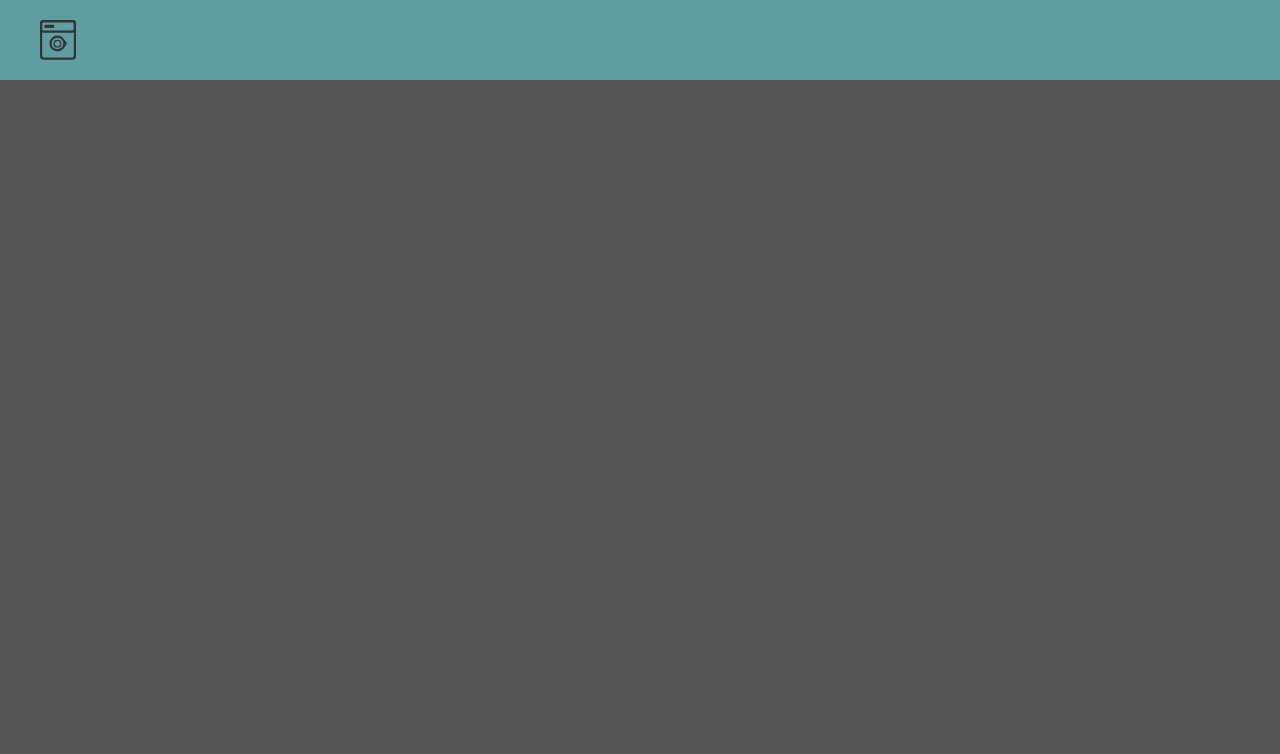
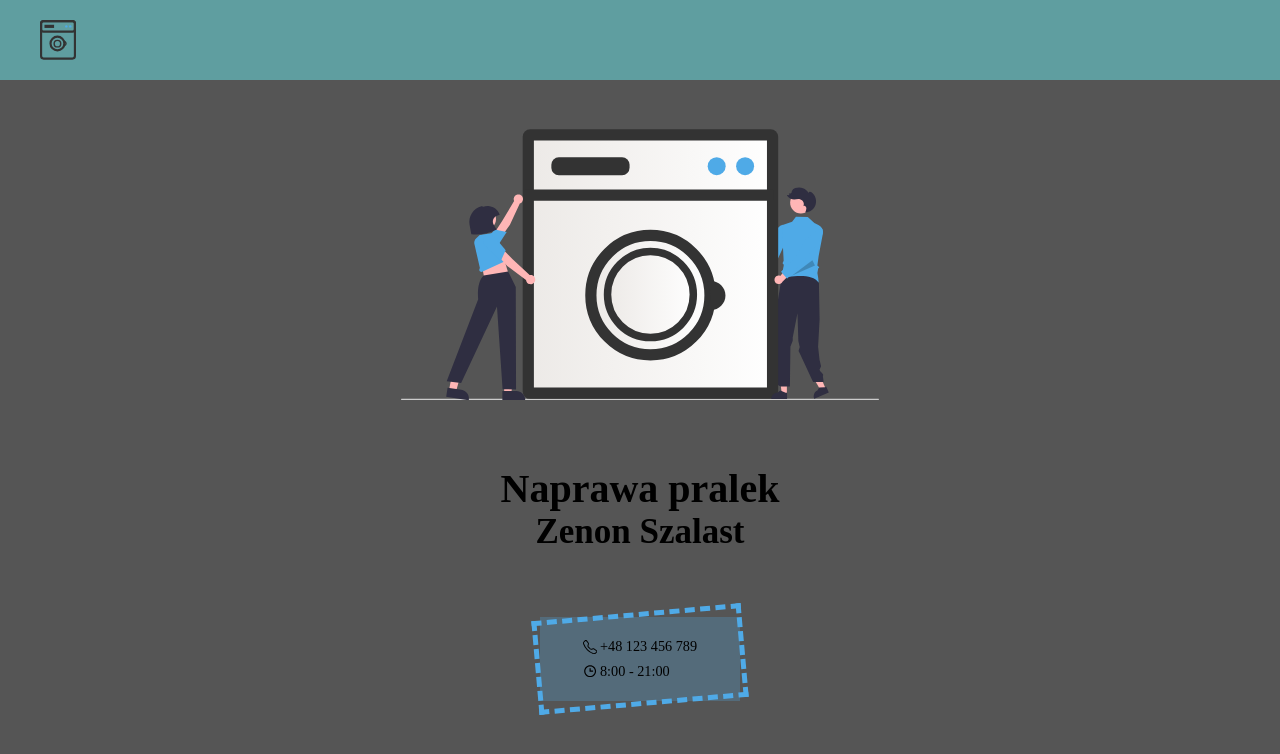
Before and after one commit to alfycode/naprawa-pralek-website, a React (Create React App) app: page / in a window 1280 px wide. Shown: the top 754 px of the page. Built offline with nearby package versions, Linux system fonts and the light colour scheme.

Commit message:
ALFY-28 : feat: add HomePageLogo component, edit css attributes, hope it's fine

```diff
--- a/src/App.js
+++ b/src/App.js
@@ -11,8 +11,8 @@ const App = () => {
     <Theme>
       <Container>
         <Header />
-        {/* <Landing />
-          <AboutUs />
+        <Landing />
+        {/* <AboutUs />
           <Services /> */}
       </Container>
     </Theme>
--- a/src/components/Container.js
+++ b/src/components/Container.js
@@ -1,8 +1,7 @@
-import styled from 'styled-components';
+import styled from "styled-components";
 
 export const Container = styled.div`
-  height: 100vh;
+  min-height: 100vh;
   width: 100vw;
-  background: ${(props) =>
-    props.color ? props.theme.colors.whiteLinear : '#555'};
+  background: ${(props) => (props.color ? props.theme.colors.whiteLinear : "#555")};
 `;
--- a/src/pages/Landing/index.js
+++ b/src/pages/Landing/index.js
@@ -1,15 +1,15 @@
 import React from "react";
 import styled from "styled-components";
-import { BsTelephone } from "react-icons/bs";
-import { BiMap, BiTime } from "react-icons/bi";
+import {BsTelephone} from "react-icons/bs";
+import {BiMap, BiTime} from "react-icons/bi";
+import BigLogo from "../../img/bigLogo.svg";
 
 const StyledContainer = styled.section`
-  width: 100%;
-  height: 100vh;
+  width: 100vw;
   display: flex;
   flex-direction: column;
   align-items: center;
-  justify-content: center;
+  justify-content: flex-start;
 
   @media only screen and (min-width: 576px) {
   }
@@ -24,10 +24,17 @@ const StyledContainer = styled.section`
   }
 `;
 
+const StyledContentContainer = styled.div`
+  display: flex;
+  flex-direction: column;
+  justify-content: center;
+  align-items: center;
+  margin-top: 80px;
+`;
+
 const StyledImage = styled.img`
-  width: 200px;
-  height: 200px;
-  border: 2px solid red;
+  max-width: 80vw;
+  max-height: 40vh;
   margin-bottom: 25px;
 `;
 
@@ -85,7 +92,8 @@ const StyledSubTitle = styled.h2`
 const LandingPage = () => {
   return (
     <StyledContainer>
-      <StyledImage src="" alt="naprawiamy-pralki-img" />
+      <StyledContentContainer>
+        <StyledImage src={BigLogo} alt='naprawiamy-pralki-img' />
         <StyledTextWrapper>
           <StyledTitle>Naprawa pralek</StyledTitle>
           <StyledSubTitle>Zenon Szalast</StyledSubTitle>
@@ -102,6 +110,7 @@ const LandingPage = () => {
             </StyledInfo>
           </StyledInfoWrap>
         </StyledInfoContainer>
+      </StyledContentContainer>
     </StyledContainer>
   );
 };
```
Also changed, not shown: src/img/bigLogo.svg (added). Lines whose indentation alone changed are shown as unchanged.
